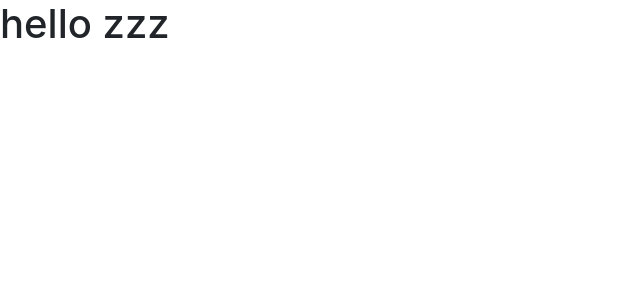
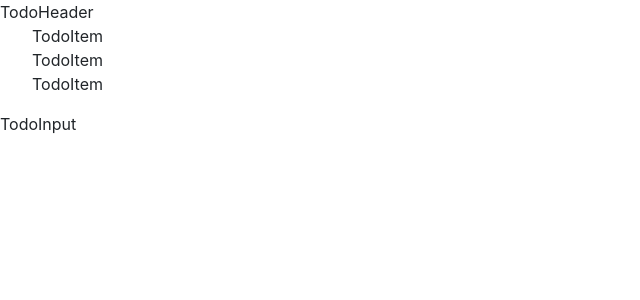
Before and after one commit to JeFeel/react-todo-app, a React (Create React App) app: page / in a window 1280 px wide. Shown: the top 300 px of the page, without its empty margins (0-640 px from the left). Built offline with nearby package versions, Linux system fonts and the light colour scheme; the HTML template or start-up script is replaced by a standard one.

Commit message:
react todo project js setting

```diff
--- a/public/index.html
+++ b/public/index.html
@@ -24,7 +24,9 @@
       work correctly both with client-side routing and a non-root public URL.
       Learn how to configure a non-root public URL by running `npm run build`.
     -->
-    <title>React App</title>
+    <title>일정관리 프로그램 REACT</title>
+      <!-- reset css -->
+      <link rel="stylesheet" href="https://cdn.jsdelivr.net/npm/reset-css@5.0.1/reset.min.css">
   </head>
   <body>
     <noscript>You need to enable JavaScript to run this app.</noscript>
--- a/src/App.js
+++ b/src/App.js
@@ -1,9 +1,10 @@
 import logo from './logo.svg';
 import './App.css';
+import TodoTemplate from "./component/TodoTemplate";
 
 function App() {
   return (
-      <h1>hello zzz</h1>
+      <TodoTemplate />
   );
 }
 
--- /dev/null
+++ b/src/component/TodoHeader.js
@@ -0,0 +1,11 @@
+import React from 'react';
+
+const TodoHeader = () => {
+    return (
+        <div>
+            TodoHeader
+        </div>
+    );
+};
+
+export default TodoHeader;
--- /dev/null
+++ b/src/component/TodoInput.js
@@ -0,0 +1,11 @@
+import React from 'react';
+
+const TodoInput = () => {
+    return (
+        <div>
+           TodoInput
+        </div>
+    );
+};
+
+export default TodoInput;
--- /dev/null
+++ b/src/component/TodoItem.js
@@ -0,0 +1,9 @@
+import React from 'react';
+
+const TodoItem = () => {
+    return (
+        <li className={'todo-list-item'}>TodoItem</li>
+    );
+};
+
+export default TodoItem;
--- /dev/null
+++ b/src/component/TodoMain.js
@@ -0,0 +1,14 @@
+import React from 'react';
+import TodoItem from "./TodoItem";
+
+const TodoMain = () => {
+    return (
+        <ul className={'todo-list'}>
+            <TodoItem/>
+            <TodoItem/>
+            <TodoItem/>
+        </ul>
+    );
+};
+
+export default TodoMain;
--- /dev/null
+++ b/src/component/TodoTemplate.js
@@ -0,0 +1,16 @@
+import React from 'react';
+import TodoHeader from "./TodoHeader";
+import TodoMain from "./TodoMain";
+import TodoInput from "./TodoInput";
+
+const TodoTemplate = () => {
+    return (
+        <div className={'TodoTemplate'}>
+            <TodoHeader/>
+            <TodoMain/>
+            <TodoInput/>
+        </div>
+    );
+};
+
+export default TodoTemplate;
```
